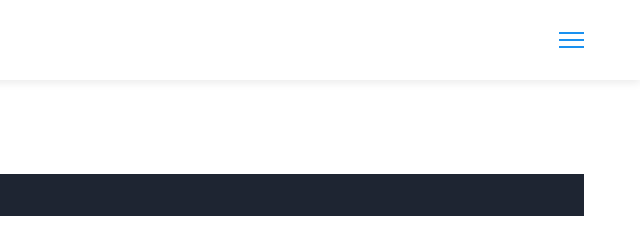
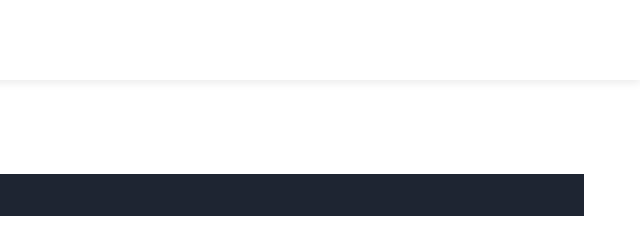
Before and after one commit to Sumanth-github6113/Resume-Building, a plain HTML site: page resume.html in a window 1280 px wide. Shown: the top 235 px of the page, 640-1280 px from the left. Drawn offline with nearby package versions, Linux system fonts and the light colour scheme.

Commit message:
Update resume.html

```diff
--- a/resume.html
+++ b/resume.html
@@ -8,6 +8,7 @@
         <meta name="viewport" content="width=device-width, initial-scale=1">
         <!-- custom css -->
         <link rel="stylesheet" href="./assets/css/main.css">
+        <link rel="icon" href="./assets/images/logo-icon.ico">
     </head>
     <body>
         <nav class = "navbar bg-white">
@@ -18,13 +19,7 @@
                             <img src = "assets/images/curriculum-vitae.png" alt = "" class = "navbar-brand-icon">
                             <span class = "navbar-brand-text">build <span>resume.</span>
                         </a>
-                        <button type = "button" class = "navbar-toggler-btn">
-                            <div class = "bars">
-                                <div class = "bar"></div>
-                                <div class = "bar"></div>
-                                <div class = "bar"></div>
-                            </div>
-                        </button>
+
                     </div>
                 </div>
             </div>
```
